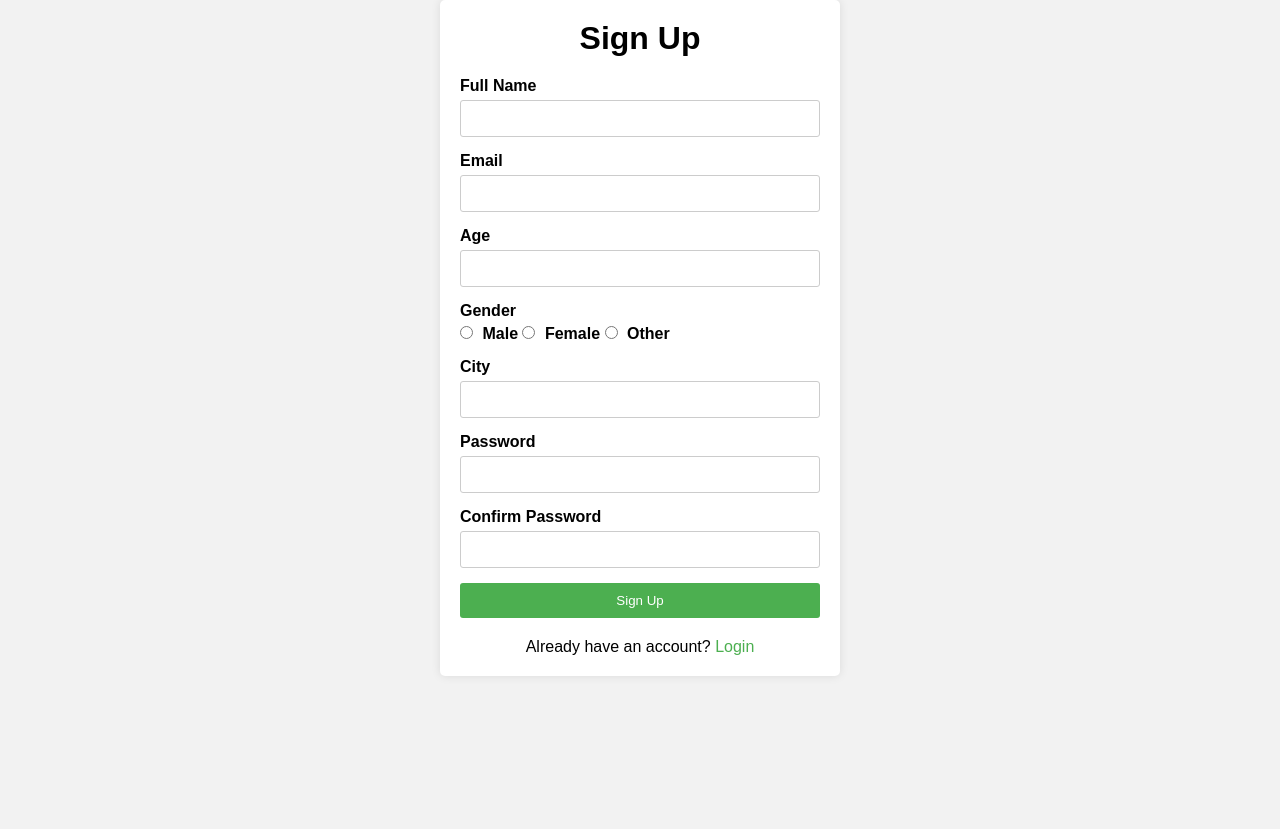
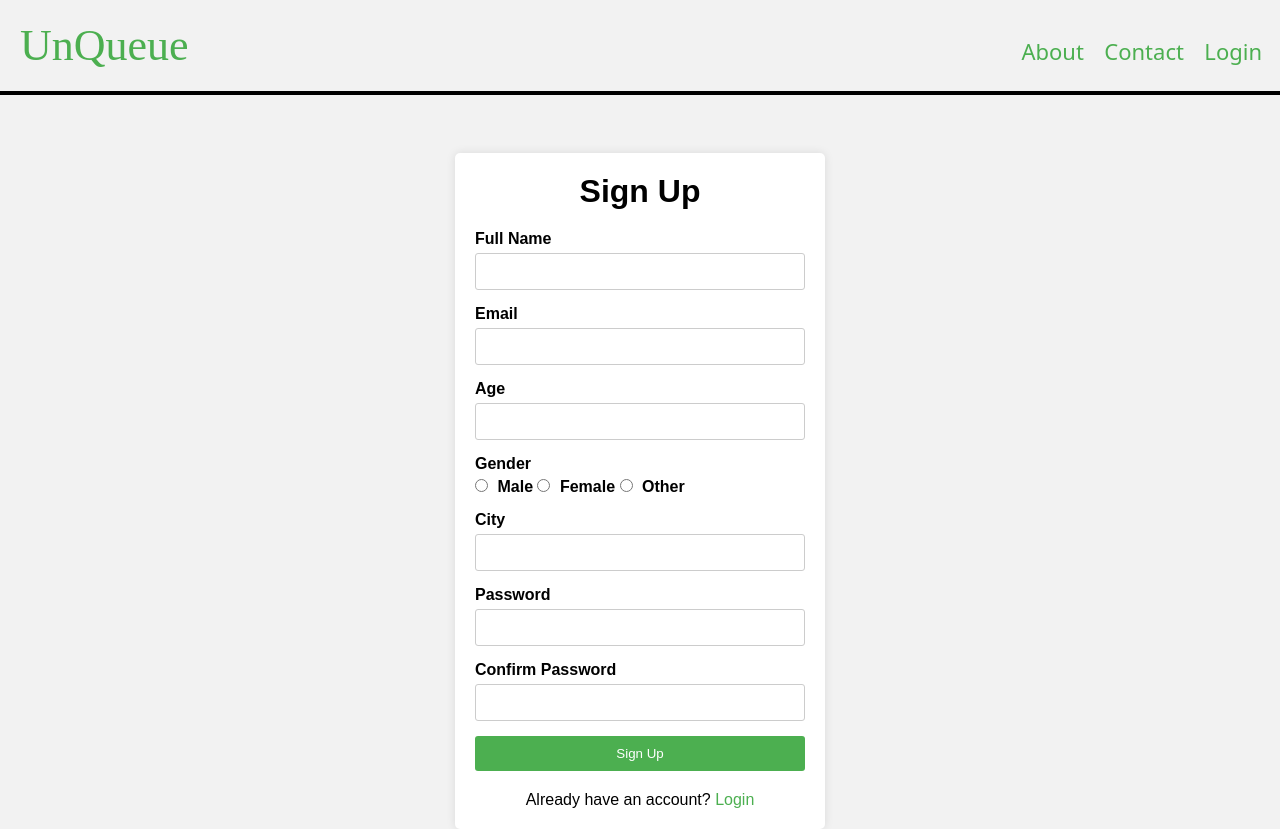
Before and after one commit to Kishor-bharti/UnQueue, a PHP site: page /signup.html in a window 1280 px wide. Before the commit the page ends 676 px from the top, so only its background shows below. Run offline with PHP 8.4, Linux system fonts and the light colour scheme.

Commit message:
styles.css update

```diff
--- a/signup.html
+++ b/signup.html
@@ -9,8 +9,21 @@
 <body>
     <header>
         <nav>
-            <div>
-                <!-- <p><a href="#" class="logo">UnQueue</a></p> -->
+            <div class="logo">
+                <p><a href="#" >UnQueue</a></p>
+            </div>
+            <div class="links">
+                <ul>
+                    <li>
+                        <a href="#about">About</a>
+                    </li>
+                    <li>
+                        <a href="#contact">Contact</a>
+                    </li>
+                    <li>
+                        <a href="#login">Login</a>
+                    </li>
+                </ul>
             </div>
         </nav>
     </header>
--- a/styles.css
+++ b/styles.css
@@ -1,4 +1,3 @@
-/* Reset some default styles */
 * {
     box-sizing: border-box;
     margin: 0;
@@ -10,12 +9,50 @@ body {
     background-color: #f2f2f2;
 }
 
-/* .Logo {
-    text-align: none;
-} */
+nav {
+    border-bottom: solid 4px black;
+    margin-bottom: 58px;
+}
+
+.logo {
+    display: inline-block;
+    margin: 10px;
+    size: 10px;
+}
+
+.links ul li a{
+    text-decoration: none;
+    font-family: system-ui;
+}
+
+li {
+    display: inline-block;
+    font-size: 22px;
+    margin: 8px;
+}
+
+.logo p{
+    font-family: serif;
+    padding: 10px;
+}
+
+.logo p a{
+    font-size: 44px;
+    text-decoration: none;
+}
+
+.links {
+    display: inline-block;
+    margin-top: 28px;
+    margin-right: 10px;
+    position: absolute;
+    top: 0;
+    right: 0;
+}
 
 .container {
-    max-width: 400px;
+    /* max-width: 400px; */
+    max-width: 370px;
     margin: 0 auto;
     padding: 20px;
     background-color: #fff;
@@ -69,7 +106,7 @@ button[type="submit"]:hover {
     background-color: #45a049;
 }
 
-p {
+.container p {
     text-align: center;
     margin-top: 20px;
 }
```
